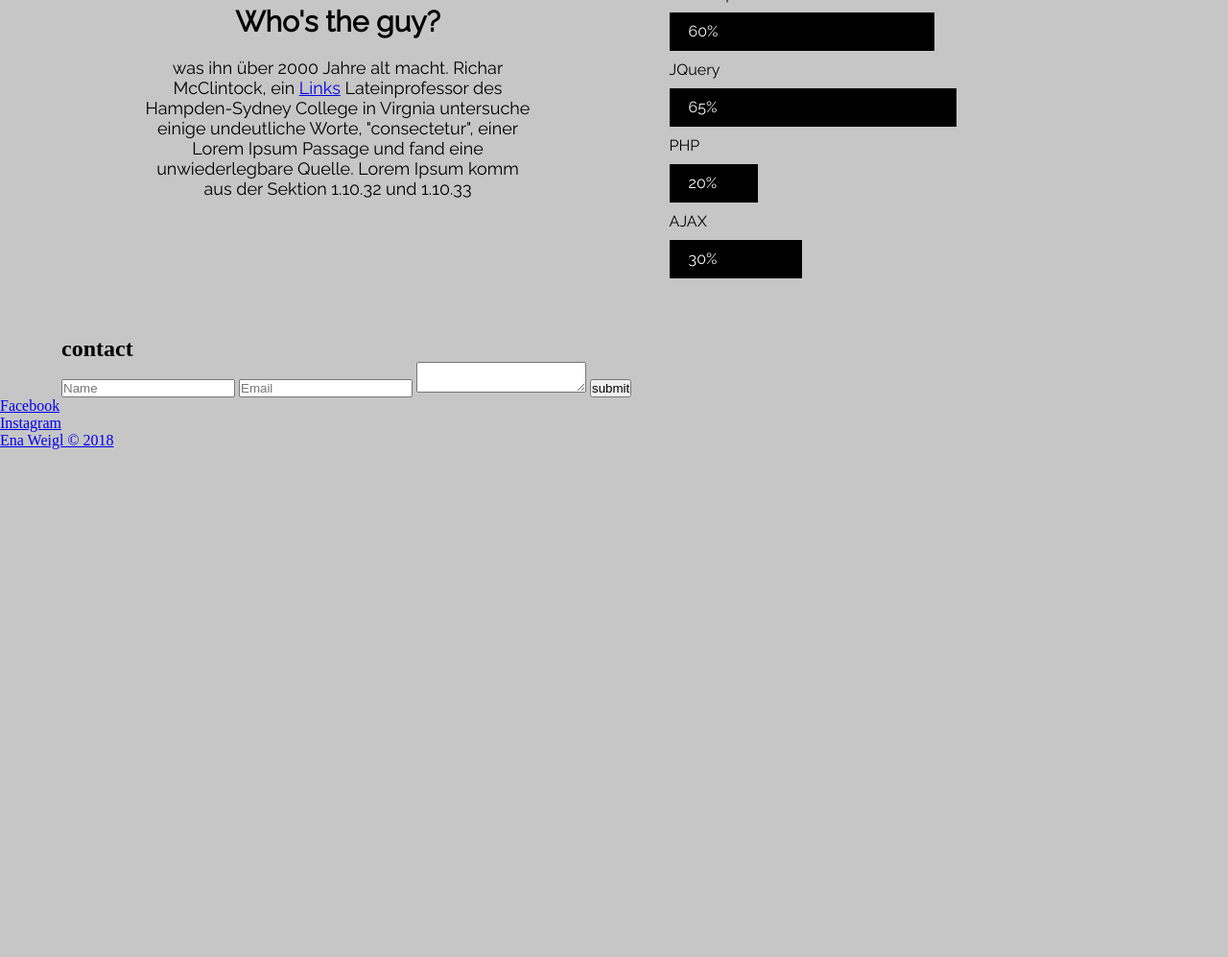
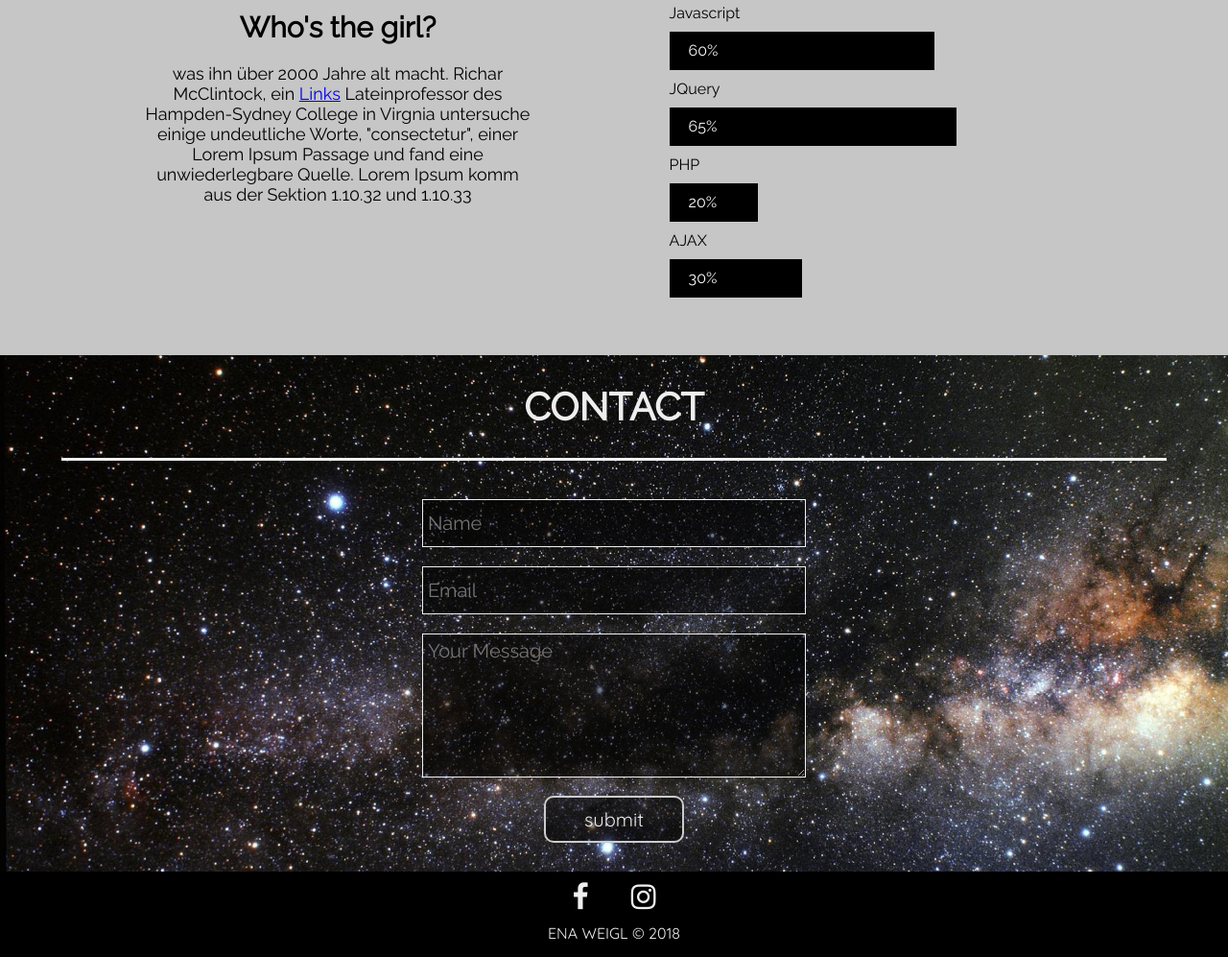
Before and after one commit to gy-sabri/Challenge_Portfolio, a plain HTML site: page index.html in a window 1280 px wide. Shown: the part 1224-2221 px from the top of the page at 96% size. Before the commit the page ends 1692 px from the top, so only its background shows below. Drawn offline with Linux system fonts and the light colour scheme.

Commit message:
modify css

```diff
--- a/index.html
+++ b/index.html
@@ -3,6 +3,7 @@
 	<head>
 		<meta charset="utf-8">
 		<title>Portfolio</title>
+		<link rel="stylesheet" href="https://cdnjs.cloudflare.com/ajax/libs/font-awesome/4.7.0/css/font-awesome.min.css">
 		<link href="https://fonts.googleapis.com/css?family=Quicksand|Raleway" rel="stylesheet">
 		<link rel="stylesheet" href="style.css">
 	</head>
@@ -50,8 +51,8 @@
 				<div class="container">
 					<article>
 						<div class="box_skills_1">
-							<img src="img/f.jpg" alt="" width="150px">
-							<h4>Who's the guy?</h4>
+							<img src="img/xxx.png" alt="" width="150px">
+							<h4>Who's the girl?</h4>
 							<p> was ihn über 2000 Jahre alt macht. Richar McClintock, ein <a href="#">Links</a> Lateinprofessor des Hampden-Sydney College in Virgnia untersuche einige undeutliche Worte, "consectetur", einer Lorem Ipsum Passage und fand eine unwiederlegbare Quelle. Lorem Ipsum komm aus der Sektion 1.10.32 und 1.10.33</p>
 						</div>
 					</article>
@@ -96,19 +97,19 @@
 					<h2>contact</h2>
 					<p></p>
 					<form>
-						<input type="text/name" name="usermane" placeholder="Name">
-						<input type="text" name="Email" placeholder="Email">
-						<textarea name="Your Message"></textarea>
+						<input type="text/name" name="usermane" placeholder="Name"><br>
+						<input type="text" name="Email" placeholder="Email"><br>
+						<textarea name="Your Message" placeholder="Your Message"></textarea><br>
 						<button type="">submit</button>
 					</form>
 				</div>
 			</section>
 			<footer>
-				<ul>
-					<li><a href="#">Facebook</li>
-					<li><a href="#">Instagram</li>
-				</ul>
-				<p>Ena Weigl &copy; 2018</p>
+				<div class="container">
+					<a href="#"><i class="fa fa-facebook" aria-hidden="true"></i></a>
+					<a href="#"><i class="fa fa-instagram" aria-hidden="true"></i></a>
+					<p>Ena Weigl &copy; 2018</p>
+				</div>
 			</footer>
 
 
--- a/style.css
+++ b/style.css
@@ -75,7 +75,7 @@ header button {
 	font-size: 20px;
 	font-family: 'Quicksand', sans-serif;
 }header button:hover {
-	background-color: #C8C4EE;
+	background-color: rgba(255, 255, 255, 0.2);
 	border: solid 2px transparent;
 	color: #eee;
 }
@@ -85,6 +85,7 @@ header button {
 	text-align: center;
 	font-size: 40px;
 	border-bottom: solid 3px black;
+	padding-bottom: 20px;
 	font-family: 'Raleway', sans-serif;
 }
 
@@ -174,3 +175,88 @@ header button {
 .skills .box_skills_2 .JQuery {width: 65%; background-color: #000;}
 .skills .box_skills_2 .PHP {width: 20%; background-color: #000;}
 .skills .box_skills_2 .AJAX {width: 30%; background-color: #000;}
+
+
+.contact {
+	background-image: url('img/header.jpg');
+	background-size: cover;
+	background-attachment: fixed;
+	text-align: center
+}
+
+.contact h2 {
+	text-transform: uppercase;
+	color: #eee;
+	text-align: center;
+	font-size: 40px;
+	border-bottom: solid 3px #eee;
+	padding: 30px;
+	margin-bottom: 30px;
+	font-family: 'Raleway', sans-serif;
+}
+
+.contact form input {
+	width: 400px;
+	font-size: 20px;
+	font-family: 'Raleway', sans-serif;
+	height: 50px;
+	margin: 10px 0;
+	color: #eee;
+	padding: 5px;
+	background-color: rgba(0, 0, 0, 0.5);
+	border:  solid 1px #eee;
+	box-shadow: 0.5px 1px  3px 4px transparent
+}
+
+.contact form textarea {
+	font-family: 'Raleway', sans-serif;
+	width: 400px;
+	font-size: 20px;
+	height: 150px;
+	margin: 10px 0;
+	color: #eee;
+	padding: 5px;
+	background-color: rgba(0, 0, 0, 0.5);
+	border:  solid 1px #eee;
+	box-shadow: 0.5px 1px  3px 4px transparent
+}
+
+.contact form button {
+	margin: 5px 0;
+	font-family: 'Raleway', sans-serif;
+	padding: 10px 40px;
+	border: solid 2px #ccc;
+	background-color: rgba(0, 0, 0, 0.5);
+	color: #eee;
+	border-radius: 10px;
+	font-size: 20px;
+	font-family: 'Quicksand', sans-serif;
+	margin-bottom: 30px
+}.contact form button:hover {
+	background-color: rgba(255, 255, 255, 0.2);
+	border: solid 2px transparent;
+	color: #eee;
+}
+
+footer {
+	background-color: black;
+	text-align: center;
+	padding: 10px
+}
+
+footer a {
+	color: #eee;
+	margin: 0 20px;
+	text-decoration: none;
+	font-size: 30px
+}
+
+
+
+footer p {
+	color: #eee;
+	padding: 5px;
+	margin-top: 5px;
+	text-transform: uppercase;
+	font-family: 'Quicksand', sans-serif;
+}
```
Also changed, not shown: img/f.jpg (deleted), img/xxx.png (added), small.jpg (added).
